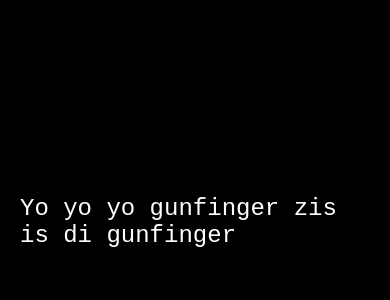
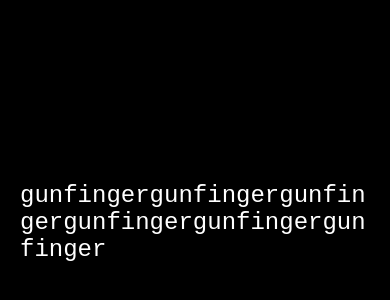
Before and after one commit to apply-apps/gittest-1.staging.expod.appply.link, a React Native app: screen / in a window 390 px wide. Shown: the part 200-500 px from the top of the page. Built offline with nearby package versions, Linux system fonts and the light colour scheme.

Commit message:
Update App.js

```diff
--- a/App.js
+++ b/App.js
@@ -2,7 +2,7 @@ import React, { useEffect, useState } from 'react';
 import { StyleSheet, Text, View } from 'react-native';
 
 const App = () => {
-  const fullText = 'Yo yo yo gunfinger zis is di gunfinger';
+  const fullText = 'gunfingergunfingergunfingergunfingergunfingergunfingergunfingergunfingergunfingergunfingergunfinger';
   const [displayedText, setDisplayedText] = useState('');
   const [index, setIndex] = useState(0);
   const [isPaused, setIsPaused] = useState(false);
```
